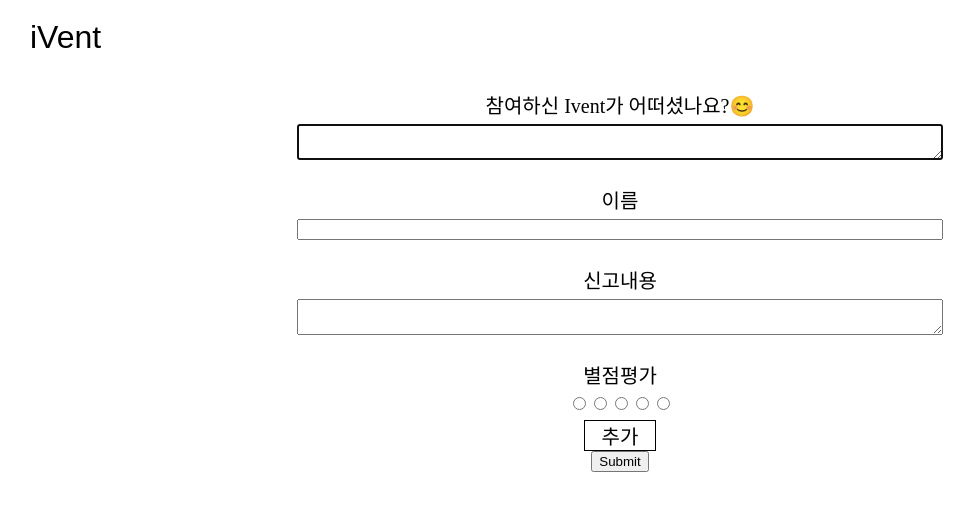
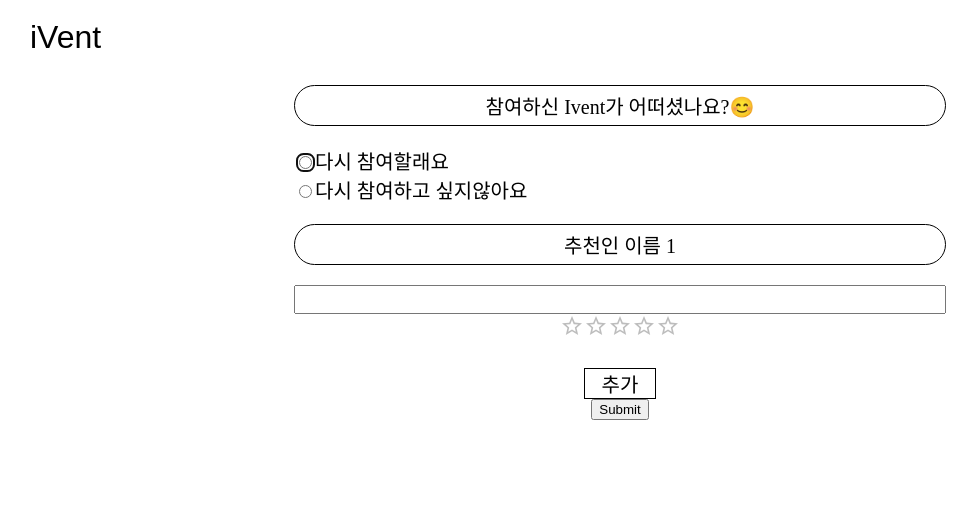
Before and after one commit to iVent-team/iVent-client, a React (Create React App) app: page /review in a window 1280 px wide. Shown: the top 510 px of the page, without its empty margins (20-997 px from the left). Built offline with nearby package versions, Linux system fonts and the light colour scheme; a web font is replaced by a local one.

Commit message:
rfc: rating mui icon

```diff
--- a/package.json
+++ b/package.json
@@ -4,6 +4,9 @@
     "private": true,
     "dependencies": {
         "@craco/craco": "^7.1.0",
+        "@emotion/react": "^11.11.1",
+        "@emotion/styled": "^11.11.0",
+        "@mui/material": "^5.14.18",
         "@testing-library/jest-dom": "^5.17.0",
         "@testing-library/react": "^13.4.0",
         "@testing-library/user-event": "^13.5.0",
--- /dev/null
+++ b/src/components/IventCard/index.jsx
@@ -0,0 +1,5 @@
+import { IventCardLayout } from './style';
+
+export const IventCard = () => {
+    return <IventCardLayout>IventCard</IventCardLayout>;
+};
--- /dev/null
+++ b/src/components/IventCard/style.js
@@ -0,0 +1,6 @@
+import styled from 'styled-components';
+
+export const IventCardLayout = styled.div`
+    border: 1px solid black;
+    height: 50px;
+`;
--- a/src/components/index.js
+++ b/src/components/index.js
@@ -3,3 +3,4 @@
 export * from './Login';
 export * from './Successfulvents';
 export * from './Upcominglvents';
+export * from './IventCard';
--- a/src/pages/MyPage/IventItem/index.jsx
+++ /dev/null
@@ -1,3 +0,0 @@
-export const IventItem = () => {
-    return <div>IventItem</div>;
-};
--- a/src/pages/MyPage/index.jsx
+++ b/src/pages/MyPage/index.jsx
@@ -1,11 +1,14 @@
 import { MyPageLayout, Header, Content, IventBox } from './style';
-import { IventItem } from './IventItem';
+
+import { useState } from 'react';
+import { IventCard } from '@components';
 export const MyPage = () => {
+    const [IventList, setIventList] = useState([]);
     return (
         <MyPageLayout>
             <Header>MyPage</Header>
             <Content>
-                <IventItem>FirstItem</IventItem>
+                <IventCard />
             </Content>
         </MyPageLayout>
     );
--- a/src/pages/Review/index.tsx
+++ b/src/pages/Review/index.tsx
@@ -10,6 +10,7 @@
 } from './style';
 import { useForm, SubmitHandler } from 'react-hook-form';
 import Swal from 'sweetalert2';
+import { Rating } from '@mui/material';
 
 interface IFormInput {
     Question1: string;
@@ -18,7 +19,6 @@
 
 interface IQuestion2 {
     name: string;
-    detail: string;
     rate: number;
 }
 
@@ -27,11 +27,12 @@
         register,
         handleSubmit,
         setFocus,
+
         formState: { errors },
     } = useForm<IFormInput>();
 
     const [sections, setSections] = useState<IQuestion2[]>([
-        { name: '', detail: '', rate: 1 },
+        { name: '', rate: -1 },
     ]);
     useEffect(() => {
         setFocus('Question1');
@@ -61,39 +62,85 @@
     };
 
     const addSection = () => {
-        const newSection: IQuestion2 = { name: '', detail: '', rate: 1 };
+        const newSection: IQuestion2 = { name: '', rate: 1 };
         setSections([...sections, newSection]);
     };
-
+    const names = [
+        'Oliver Hansen',
+        'Van Henry',
+        'April Tucker',
+        'Ralph Hubbard',
+        'Omar Alexander',
+        'Carlos Abbott',
+        'Miriam Wagner',
+        'Bradley Wilkerson',
+        'Virginia Andrews',
+        'Kelly Snyder',
+    ];
+    const [value, setValue] = React.useState<number | null>();
     return (
         <ReviewLayout>
             <StyledForm onSubmit={handleSubmit(onSubmit)}>
                 <FormItem>
                     <StyledLabel>참여하신 Ivent가 어떠셨나요?😊</StyledLabel>
-                    <StyledTextArea {...register('Question1')} />
+                    <div>
+                        <input
+                            type='radio'
+                            id='yes'
+                            value='yes'
+                            {...register('Question1')}
+                        />
+                        <label>다시 참여할래요</label>
+                    </div>
+                    <div>
+                        <input
+                            type='radio'
+                            id='no'
+                            value='no'
+                            {...register('Question1')}
+                        />
+                        <label>다시 참여하고 싶지않아요</label>
+                    </div>
                 </FormItem>
                 {sections.map((section, index) => (
                     <div key={index}>
                         <FormItem>
-                            <StyledLabel>이름</StyledLabel>
+                            <StyledLabel>추천인 이름 {index + 1}</StyledLabel>
                             <input
                                 {...register(
                                     `Question2.${index}.name` as const,
                                 )}
+                                style={{ padding: '5px' }}
                             />
+                            <StyledRadio>
+                                <Rating
+                                    name={`Question2.${index}.rate`}
+                                    value={section.rate}
+                                    defaultValue={section.rate}
+                                    onChange={(event, newValue) => {
+                                        setSections(prevSections => {
+                                            const newSections = [
+                                                ...prevSections,
+                                            ];
+                                            newSections[index].rate =
+                                                newValue ?? 5;
+                                            return newSections;
+                                        });
+                                        register(
+                                            `Question2.${index}.rate` as const,
+                                            {
+                                                value: newValue ?? 1,
+                                            },
+                                        );
+                                    }}
+                                />
+                            </StyledRadio>
                         </FormItem>
+
                         <FormItem>
-                            <StyledLabel>신고내용</StyledLabel>
-                            <StyledTextArea
-                                {...register(
-                                    `Question2.${index}.detail` as const,
-                                )}
-                            />
-                        </FormItem>
-                        <FormItem>
-                            <StyledLabel>별점평가</StyledLabel>
-                            <StyledRadio>
-                                {[1, 2, 3, 4, 5].map(value => (
+                            {/* <StyledLabel>신고 이름</StyledLabel> */}
+
+                            {/* {[1, 2, 3, 4, 5].map(value => (
                                     <input
                                         key={value}
                                         {...register(
@@ -102,8 +149,7 @@
                                         type='radio'
                                         value={value.toString()}
                                     />
-                                ))}
-                            </StyledRadio>
+                                ))} */}
                         </FormItem>
                     </div>
                 ))}
--- a/src/pages/Review/style.js
+++ b/src/pages/Review/style.js
@@ -16,6 +16,11 @@
     display: flex;
     justify-content: center;
     padding: 5px;
+
+    width: 50vw;
+    border: 1px solid black;
+    border-radius: 30px;
+    margin-bottom: 20px;
 `;
 export const FormItem = styled.div`
     display: flex;
```
Also changed, not shown: src/pages/MyPage/IventItem/style.js (deleted), 1 other file (tests, documents, lock files or other folders).
